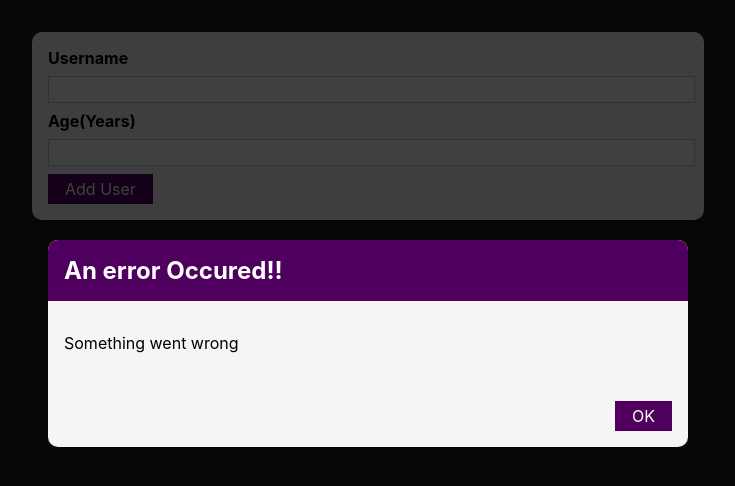
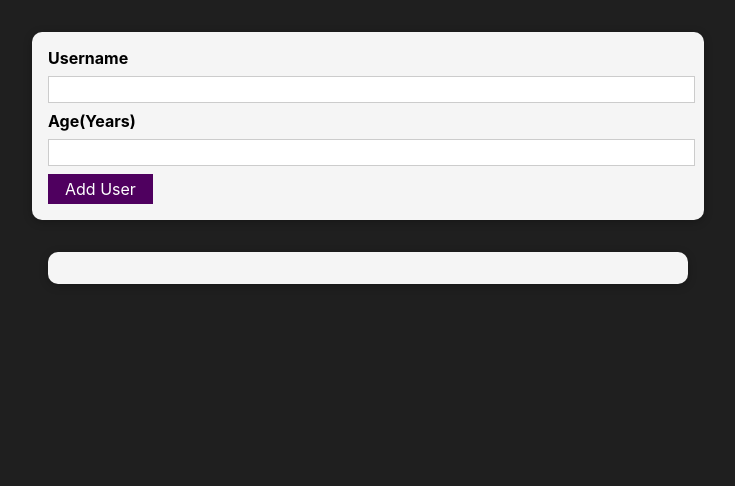
Before and after one commit to anshi06/react_guide3, a React (Create React App) app: page / in a window 1280 px wide. Shown: the top 486 px of the page, without its empty margins (272-1007 px from the left). Built offline with nearby package versions, Linux system fonts and the light colour scheme.

Commit message:
OK Button working

```diff
--- a/src/Components/UI/ErrorModel.js
+++ b/src/Components/UI/ErrorModel.js
@@ -6,7 +6,7 @@
 const ErrorModel = (props) => {
   return (
     <div>
-      <div className={classes.backdrop} />
+      <div className={classes.backdrop} onClick={props.resetPage} />
       <Card className={classes.modal}>
         <header className={classes.header}>
           <h2>{props.title}</h2>
@@ -15,7 +15,7 @@
           <p>{props.message}</p>
         </div>
         <footer className={classes.actions}>
-          <Button>OK</Button>
+          <Button onClick={props.resetPage}>OK</Button>
         </footer>
       </Card>
     </div>
--- a/src/Components/Users/AddUser.js
+++ b/src/Components/Users/AddUser.js
@@ -1,45 +1,69 @@
-import React, {useState} from "react";
+import React, { useState } from "react";
 import Button from "../UI/Button";
 import Card from "../UI/Card";
 import ErrorModel from "../UI/ErrorModel";
-import classes from "./AddUser.module.css"
-
+import classes from "./AddUser.module.css";
 
 const AddUser = (props) => {
-     const[enteredUsername, setEnteredUsername]= useState('');
-     const[enteredAge, setEnteredAge]= useState('');
+  const [enteredUsername, setEnteredUsername] = useState("");
+  const [enteredAge, setEnteredAge] = useState("");
+  const [error, setError] = useState();
+  //here error is considered as an object
+
   const addUserHandler = (event) => {
     event.preventDefault();
-    if(enteredUsername.trim().length === 0 || enteredAge.trim().length === 0){
+    if (enteredUsername.trim().length === 0 || enteredAge.trim().length === 0) {
+        setError({
+            title: "Invalid Input",
+            message: "Please enter a valid name and age (non-empty values)."
+        })
       return;
     }
-    if(+enteredAge < 1){
+    if (+enteredAge < 1) {
+        setError({
+            title: "Invalid Age",
+            message: "Please enter a valid  age (> 0)."
+        })
       return;
     }
     console.log(enteredUsername, enteredAge);
-    props.onAddUser(enteredUsername,enteredAge);
+    props.onAddUser(enteredUsername, enteredAge);
 
-    setEnteredUsername('');
-    setEnteredAge('');
+    setEnteredUsername("");
+    setEnteredAge("");
   };
 
-  const usernameChangeHandler = (event) =>{
+  const usernameChangeHandler = (event) => {
     setEnteredUsername(event.target.value);
-  }
+  };
 
-  const ageChangeHandler = (event) =>{
+  const ageChangeHandler = (event) => {
     setEnteredAge(event.target.value);
+  };
+
+  const errorHandler = () =>{
+    setError(null);
   }
 
   return (
     <div>
-        <ErrorModel title="An error Occured!!" message="Something went wrong"/>
+     { error && <ErrorModel title={error.title} message={error.message} resetPage = {errorHandler} />}
       <Card className={classes.input}>
         <form on onSubmit={addUserHandler}>
           <label htmlFor="username">Username</label>
-        <input id="username" type="text" value={enteredUsername}  onChange={usernameChangeHandler}/>
+          <input
+            id="username"
+            type="text"
+            value={enteredUsername}
+            onChange={usernameChangeHandler}
+          />
           <label htmlFor="age">Age(Years)</label>
-        <input id="age" type="number" value={enteredAge} onChange={ageChangeHandler} />
+          <input
+            id="age"
+            type="number"
+            value={enteredAge}
+            onChange={ageChangeHandler}
+          />
           <Button type="submit">Add User</Button>
         </form>
       </Card>
```
Lines whose indentation alone changed are shown as unchanged.
